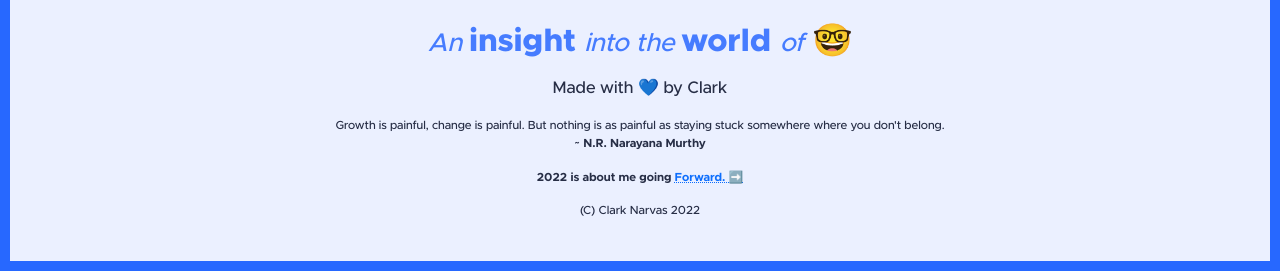
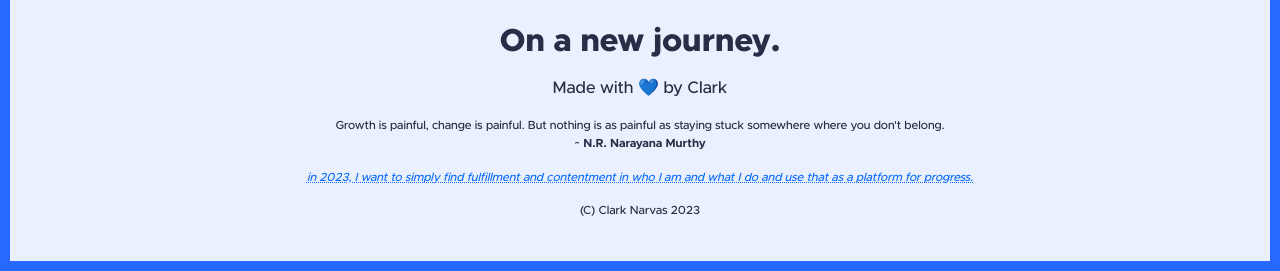
Before and after one commit to ClarkNarvas/ClarkNarvas.com, a Jekyll site: the page built from index.markdown, in a window 1280 px wide and 900 px high, scrolled down 1976 px, cut to the strip 629-900 px from the top of the window. Built offline with Jekyll 4.4.1, drawn with Linux system fonts in a browser that asks for light colours; comment, search, counter and statistics services are not loaded.

```diff
--- a/_includes/footer.html
+++ b/_includes/footer.html
@@ -1,13 +1,15 @@
 <footer>
   <div class="footer" style="overflow: hidden; padding-left: 20px; padding-right: 20px;">
     <!--- <img src="/assets/brand/glasses asset.png" style="height: auto; max-width: 300px;" alt=""> -->
- <h2 class="insighttagline"><span class="anworldof">An </span>insight <span class="anworldof"> into the </span>world <span class="anworldof">of</span> 🤓</h2>
+<!--<h2 class="insighttagline"><span class="anworldof">An </span>insight <span class="anworldof"> into the </span>world <span class="anworldof">of</span> 🤓</h2> -->
+
+<h2>On a new journey.</h2>
   <p style="margin-top: 15px;">Made with 💙 by Clark</p>
 
   <p style="font-size: 70%">Growth is painful, change is painful. But nothing is as painful as staying stuck somewhere where you don't belong. <br><b>~ N.R. Narayana Murthy</b></p>
-  <p style="font-size: 70%"><b>2022 is about me going <a href="https://clarknarvas.com/2021">Forward. ➡️</a></b></p>
+  <p style="font-size: 70%"><i><a href="https://clarknarvas.com/2022">in 2023, I want to simply find fulfillment and contentment in who I am and what I do and use that as a platform for progress.</a></i></p>
 
-  <p style="font-size: 70%">(C) Clark Narvas 2022</p>
+  <p style="font-size: 70%">(C) Clark Narvas 2023</p>
   <br>
   </div>
 
```
Also changed, not shown: study.markdown (deleted, +0 -10 lines).
